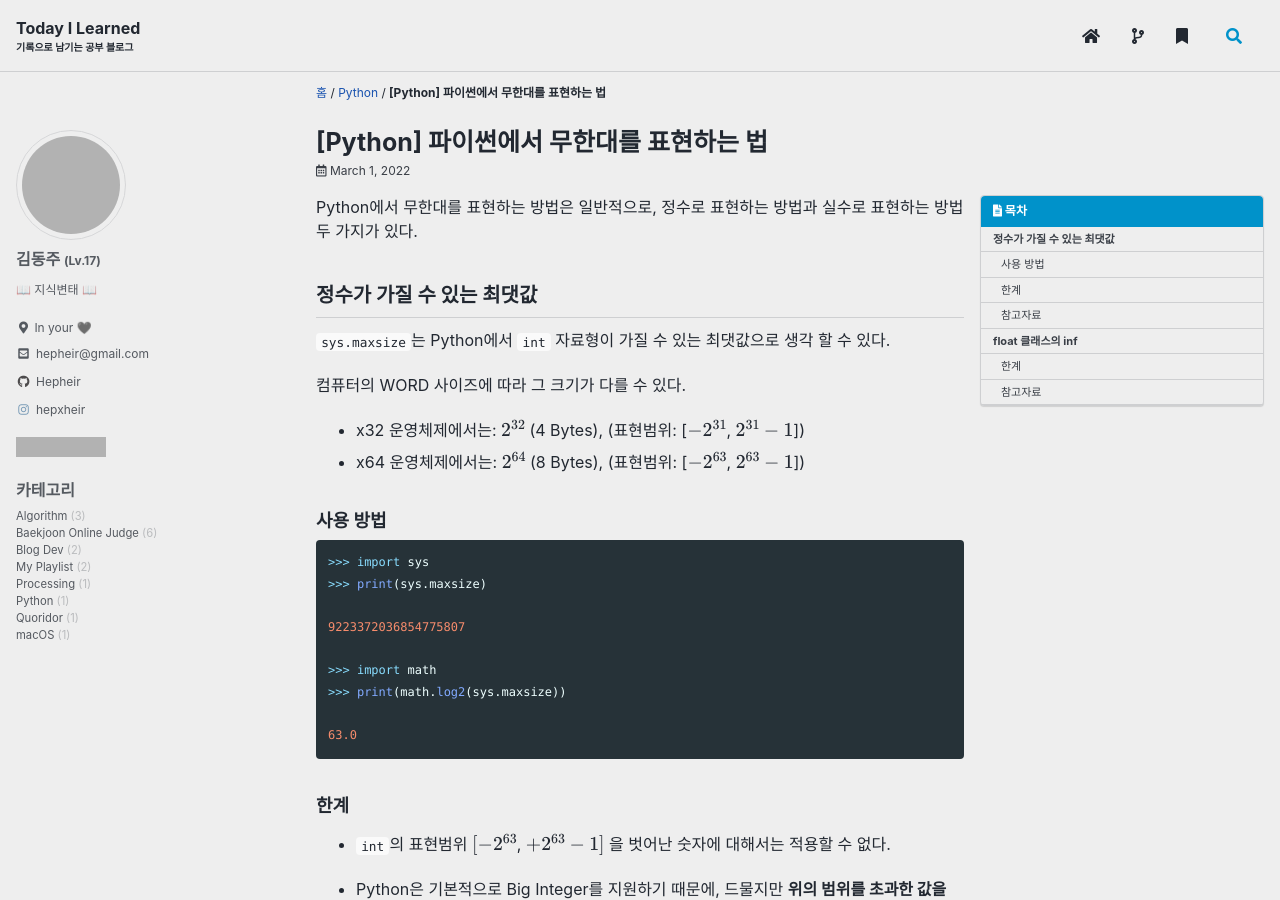
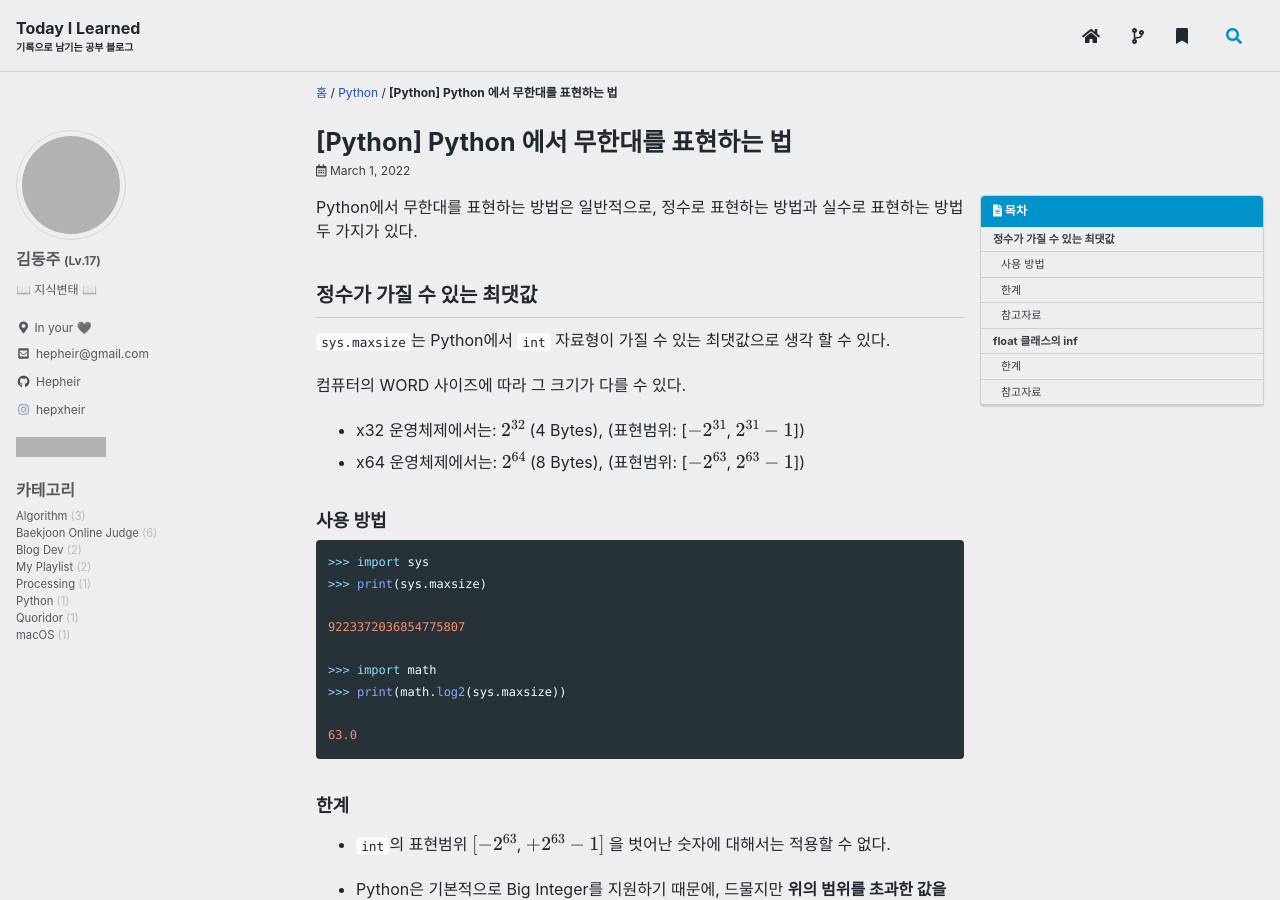
Before and after one commit to Hepheir/archived-hepheir.github.io, a Jekyll site: the page built from _posts/Python/2022-03-01-infinity.md, in a window 1280 px wide and 900 px high. Built offline with Jekyll 4.4.1, drawn with Linux system fonts in a browser that asks for light colours; cached includes are drawn as plain includes; formulas are drawn with MathJax 3; comment, search, counter and statistics services are not loaded; grey boxes are pictures that could not be loaded.

Commit message:
draft: Update "Python/2022-03-01-infinity.md"

```diff
--- a/_posts/Python/2022-03-01-infinity.md
+++ b/_posts/Python/2022-03-01-infinity.md
@@ -1,5 +1,5 @@
 ---
-title: "[Python] 파이썬에서 무한대를 표현하는 법"
+title: "[Python] Python 에서 무한대를 표현하는 법"
 category: Python
 tags:
 - Programming Language
```
